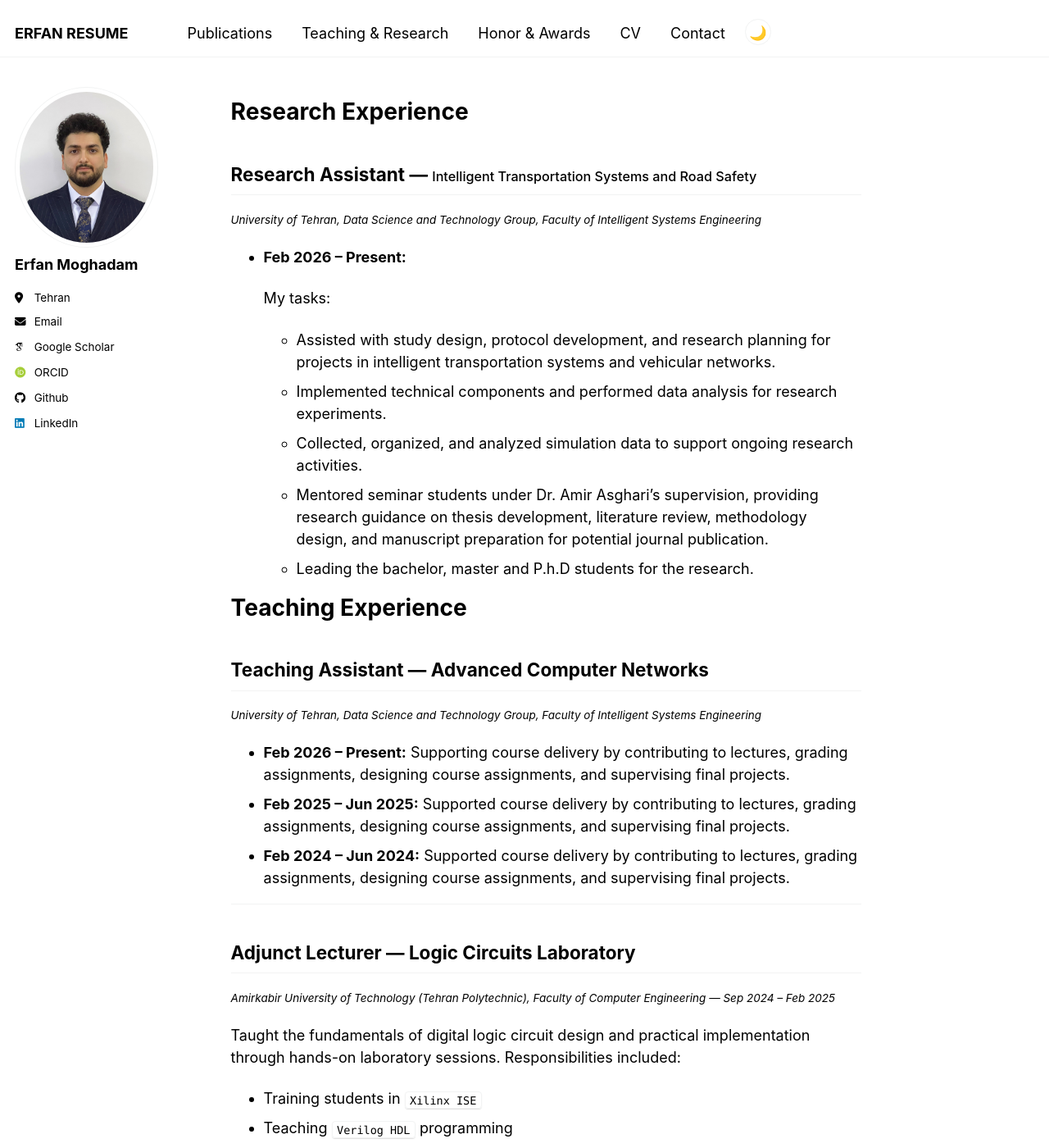
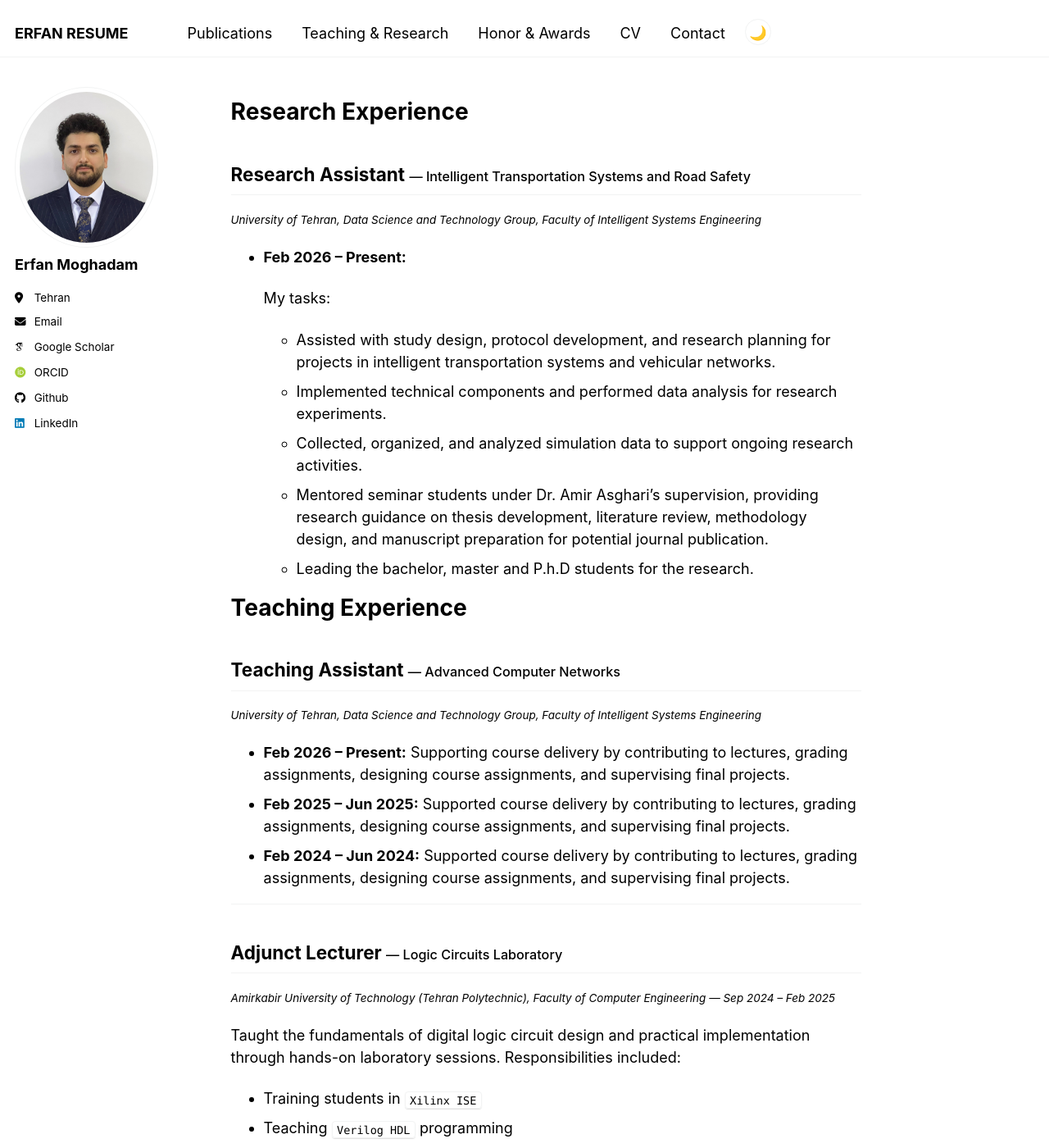
Before and after one commit to erfanresume/erfanresume.github.io, a Jekyll site: the page built from _pages/teaching-research.md, in a window 1280 px wide and 1400 px high. Shown: the whole window at 82% size. Built offline with Jekyll 4.4.1, drawn with Linux system fonts in a browser that asks for light colours; some web fonts are replaced; some of the changed text lies outside the part shown.

Commit message:
Update teaching-research.md

```diff
--- a/_pages/teaching-research.md
+++ b/_pages/teaching-research.md
@@ -6,7 +6,7 @@ redirect_from:
 ---
 # Research Experience
 
-## Research Assistant — <span style="font-size: 0.72em; font-weight: 500;">Intelligent Transportation Systems and Road Safety</span>
+## Research Assistant <span style="font-size: 0.72em; font-weight: 500;"> — Intelligent Transportation Systems and Road Safety</span>
 <sub>*University of Tehran, Data Science and Technology Group, Faculty of Intelligent Systems Engineering*</sub>
 
 - **Feb 2026 – Present:**
@@ -21,7 +21,7 @@ redirect_from:
 
 # Teaching Experience
 
-## Teaching Assistant — Advanced Computer Networks
+## Teaching Assistant <span style="font-size: 0.72em; font-weight: 500;"> — Advanced Computer Networks
 <sub>*University of Tehran, Data Science and Technology Group, Faculty of Intelligent Systems Engineering*</sub>
 
 - **Feb 2026 – Present:** Supporting course delivery by contributing to lectures, grading assignments, designing course assignments, and supervising final projects.
@@ -30,7 +30,7 @@ redirect_from:
 
 ---
 
-## Adjunct Lecturer — Logic Circuits Laboratory
+## Adjunct Lecturer <span style="font-size: 0.72em; font-weight: 500;"> — Logic Circuits Laboratory
 <sub>*Amirkabir University of Technology (Tehran Polytechnic), Faculty of Computer Engineering — Sep 2024 – Feb 2025*</sub>
 
 Taught the fundamentals of digital logic circuit design and practical implementation through hands-on laboratory sessions. Responsibilities included:
@@ -42,7 +42,7 @@ Taught the fundamentals of digital logic circuit design and practical implementa
 
 ---
 
-## Teaching Assistant — Computer Engineering Courses
+## Teaching Assistant <span style="font-size: 0.72em; font-weight: 500;"> — Computer Engineering Courses
 <sub>*Kharazmi University, Faculty of Computer Engineering — Tehran, Iran | September 2023 – February 2024*</sub>
 
 - **Advanced Computer Architecture:** Assisted in teaching advanced computer architecture concepts and supported students with coursework, assignments, and technical discussions related to processor design, memory hierarchy, pipelining, and parallel computing.
@@ -53,7 +53,7 @@ Taught the fundamentals of digital logic circuit design and practical implementa
 
 ---
 
-## Teaching Assistant — Natural Language and Speech Processing
+## Teaching Assistant <span style="font-size: 0.72em; font-weight: 500;"> — Natural Language and Speech Processing
 <sub>*University of Zanjan, Faculty of Computer Engineering — Zanjan, Iran | September 2020 – February 2021*</sub>
 
 Assisted in course delivery by supporting lectures, guiding students through fundamental concepts of natural language processing and speech processing, evaluating assignments, and providing technical support for student projects.
```
